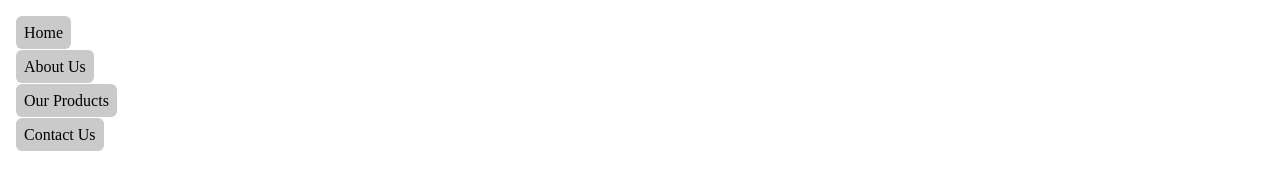
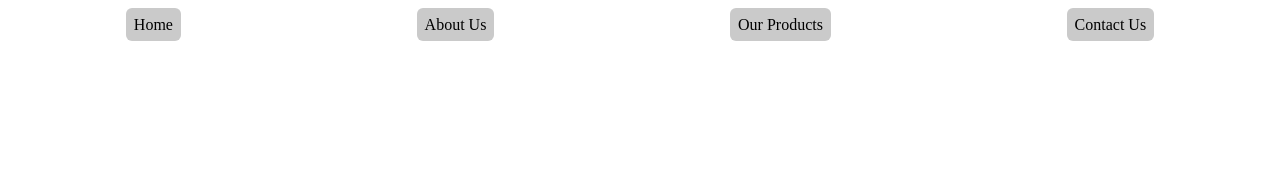
Before and after one commit to jadeburgess/Flexbox_Challenge, a plain HTML site: page nav.html in a window 1280 px wide. Drawn offline with Linux system fonts and the light colour scheme.

Commit message:
commit - completed navChallenge

```diff
--- a/css/nav.css
+++ b/css/nav.css
@@ -1,9 +1,12 @@
 nav ul {
     list-style: none;
     padding-left: 0;
+    margin-top: auto;
+    display: flex;
+    flex-direction: row;
+    justify-content: space-around;
+         }  /* add solution here */
 
-    /* add solution here */
-}
 
 li {
     padding: 0.5rem;
--- a/nav.html
+++ b/nav.html
@@ -10,11 +10,19 @@
 <body>
     <nav>
         <ul>
-          <li><a href="/">Home</a></li>
-          <li><a href="/about">About Us</a></li>
-          <li><a href="/products">Our Products</a></li>
+          <div class="home">
+            <li><a href="/home">Home</a></li>
+          </div>
+          <div class="about">
+            <li><a href="/about">About Us</a></li>
+          </div>
+          <div class="products">
+            <li><a href="/products">Our Products</a></li>
+          </div>
+          <div class="contact">
           <li><a href="/contact">Contact Us</a></li>
-        </ul>
+        </div>
+      </section>
       </nav>
 </body>
 </html>
```
Also changed, not shown: index.html (+4 -2 lines).
